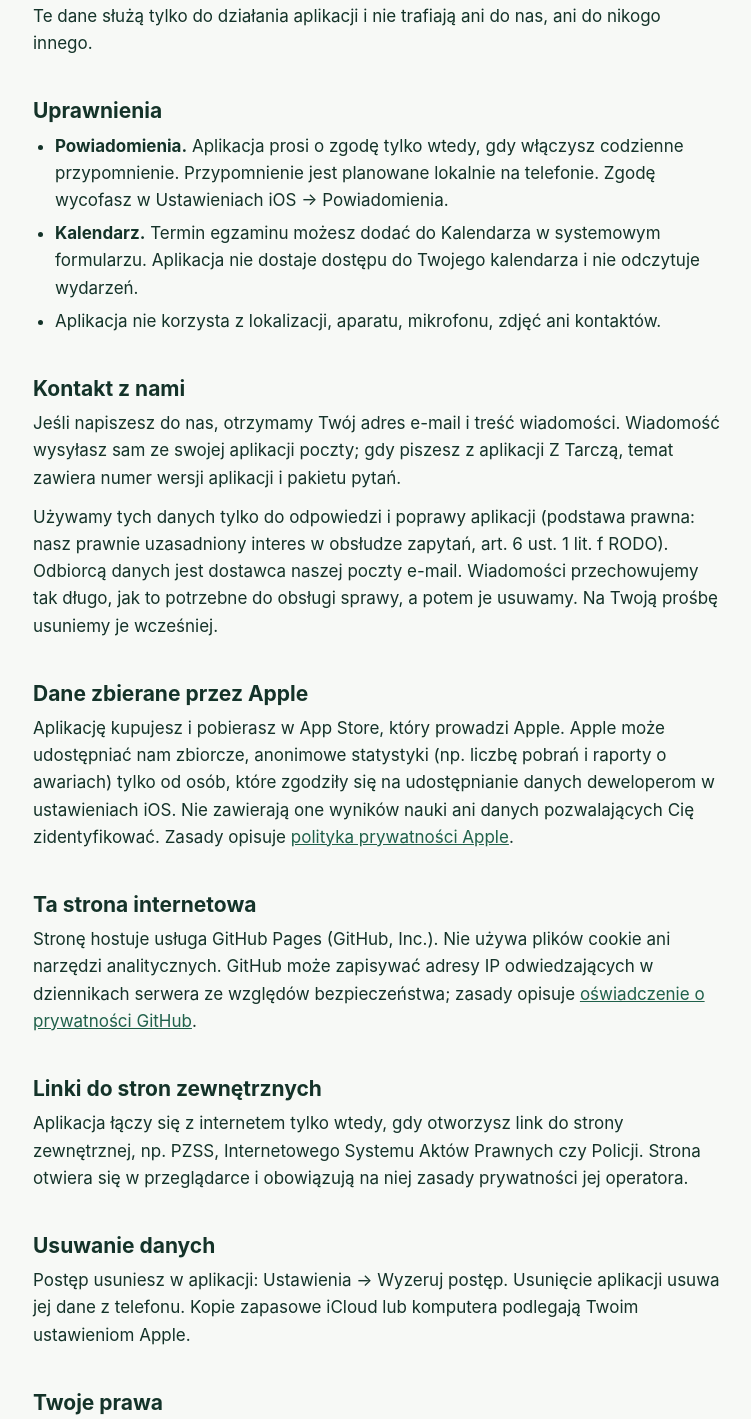
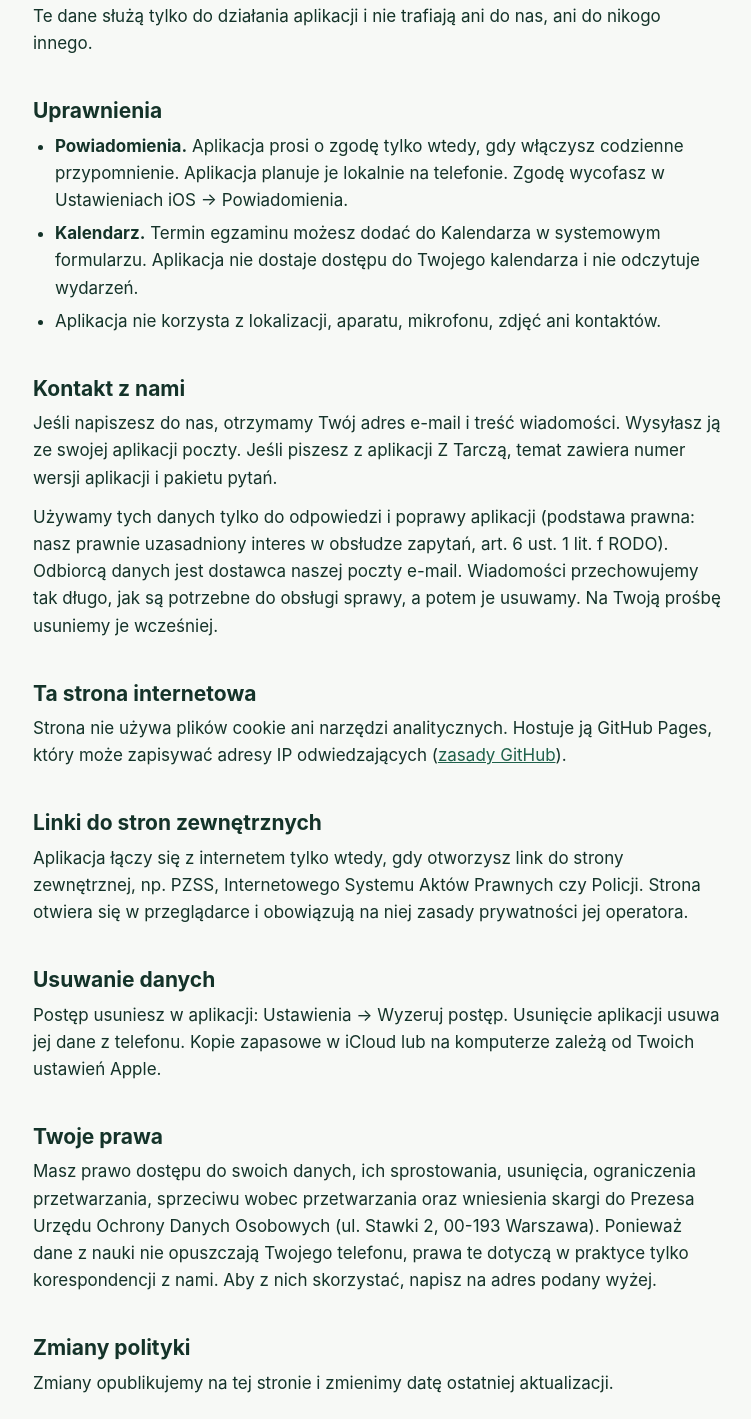
Before and after one commit to RobbTom/ztarcza, a plain HTML site: page polityka-prywatnosci.html in a window 1280 px wide. Shown: the part 796-2215 px from the top of the page, without its empty margins (263-1014 px from the left). Drawn offline with Linux system fonts and the light colour scheme.

Commit message:
Add files via upload

```diff
--- a/polityka-prywatnosci.html
+++ b/polityka-prywatnosci.html
@@ -25,7 +25,7 @@
   </nav>
 
   <main>
-    <p class="meta">Obowiązuje od: 13 listopada 2026 r.</p>
+    <p class="meta">Ostatnia aktualizacja: 13 listopada 2026 r.</p>
 
     <section class="card" aria-labelledby="skrot">
       <h2 id="skrot" style="margin-top:0">W skrócie</h2>
@@ -46,32 +46,29 @@
 
     <h2>Uprawnienia</h2>
     <ul>
-      <li><strong>Powiadomienia.</strong> Aplikacja prosi o zgodę tylko wtedy, gdy włączysz codzienne przypomnienie. Przypomnienie jest planowane lokalnie na telefonie. Zgodę wycofasz w Ustawieniach iOS → Powiadomienia.</li>
+      <li><strong>Powiadomienia.</strong> Aplikacja prosi o zgodę tylko wtedy, gdy włączysz codzienne przypomnienie. Aplikacja planuje je lokalnie na telefonie. Zgodę wycofasz w Ustawieniach iOS → Powiadomienia.</li>
       <li><strong>Kalendarz.</strong> Termin egzaminu możesz dodać do Kalendarza w systemowym formularzu. Aplikacja nie dostaje dostępu do Twojego kalendarza i nie odczytuje wydarzeń.</li>
       <li>Aplikacja nie korzysta z lokalizacji, aparatu, mikrofonu, zdjęć ani kontaktów.</li>
     </ul>
 
     <h2>Kontakt z nami</h2>
-    <p>Jeśli napiszesz do nas, otrzymamy Twój adres e-mail i treść wiadomości. Wiadomość wysyłasz sam ze swojej aplikacji poczty; gdy piszesz z aplikacji Z Tarczą, temat zawiera numer wersji aplikacji i pakietu pytań.</p>
-    <p>Używamy tych danych tylko do odpowiedzi i poprawy aplikacji (podstawa prawna: nasz prawnie uzasadniony interes w obsłudze zapytań, art. 6 ust. 1 lit. f RODO). Odbiorcą danych jest dostawca naszej poczty e-mail. Wiadomości przechowujemy tak długo, jak to potrzebne do obsługi sprawy, a potem je usuwamy. Na Twoją prośbę usuniemy je wcześniej.</p>
-
-    <h2>Dane zbierane przez Apple</h2>
-    <p>Aplikację kupujesz i pobierasz w App Store, który prowadzi Apple. Apple może udostępniać nam zbiorcze, anonimowe statystyki (np. liczbę pobrań i raporty o awariach) tylko od osób, które zgodziły się na udostępnianie danych deweloperom w ustawieniach iOS. Nie zawierają one wyników nauki ani danych pozwalających Cię zidentyfikować. Zasady opisuje <a href="https://www.apple.com/pl/legal/privacy/">polityka prywatności Apple</a>.</p>
+    <p>Jeśli napiszesz do nas, otrzymamy Twój adres e-mail i treść wiadomości. Wysyłasz ją ze swojej aplikacji poczty. Jeśli piszesz z aplikacji Z Tarczą, temat zawiera numer wersji aplikacji i pakietu pytań.</p>
+    <p>Używamy tych danych tylko do odpowiedzi i poprawy aplikacji (podstawa prawna: nasz prawnie uzasadniony interes w obsłudze zapytań, art. 6 ust. 1 lit. f RODO). Odbiorcą danych jest dostawca naszej poczty e-mail. Wiadomości przechowujemy tak długo, jak są potrzebne do obsługi sprawy, a potem je usuwamy. Na Twoją prośbę usuniemy je wcześniej.</p>
 
     <h2>Ta strona internetowa</h2>
-    <p>Stronę hostuje usługa GitHub Pages (GitHub, Inc.). Nie używa plików cookie ani narzędzi analitycznych. GitHub może zapisywać adresy IP odwiedzających w dziennikach serwera ze względów bezpieczeństwa; zasady opisuje <a href="https://docs.github.com/en/site-policy/privacy-policies/github-general-privacy-statement">oświadczenie o prywatności GitHub</a>.</p>
+    <p>Strona nie używa plików cookie ani narzędzi analitycznych. Hostuje ją GitHub Pages, który może zapisywać adresy IP odwiedzających (<a href="https://docs.github.com/en/site-policy/privacy-policies/github-general-privacy-statement">zasady GitHub</a>).</p>
 
     <h2>Linki do stron zewnętrznych</h2>
     <p>Aplikacja łączy się z internetem tylko wtedy, gdy otworzysz link do strony zewnętrznej, np. PZSS, Internetowego Systemu Aktów Prawnych czy Policji. Strona otwiera się w przeglądarce i obowiązują na niej zasady prywatności jej operatora.</p>
 
     <h2>Usuwanie danych</h2>
-    <p>Postęp usuniesz w aplikacji: Ustawienia → Wyzeruj postęp. Usunięcie aplikacji usuwa jej dane z telefonu. Kopie zapasowe iCloud lub komputera podlegają Twoim ustawieniom Apple.</p>
+    <p>Postęp usuniesz w aplikacji: Ustawienia → Wyzeruj postęp. Usunięcie aplikacji usuwa jej dane z telefonu. Kopie zapasowe w iCloud lub na komputerze zależą od Twoich ustawień Apple.</p>
 
     <h2>Twoje prawa</h2>
     <p>Masz prawo dostępu do swoich danych, ich sprostowania, usunięcia, ograniczenia przetwarzania, sprzeciwu wobec przetwarzania oraz wniesienia skargi do Prezesa Urzędu Ochrony Danych Osobowych (ul. Stawki 2, 00-193 Warszawa). Ponieważ dane z nauki nie opuszczają Twojego telefonu, prawa te dotyczą w praktyce tylko korespondencji z nami. Aby z nich skorzystać, napisz na adres podany wyżej.</p>
 
     <h2>Zmiany polityki</h2>
-    <p>O zmianach poinformujemy, aktualizując tę stronę i datę na górze.</p>
+    <p>Zmiany opublikujemy na tej stronie i zmienimy datę ostatniej aktualizacji.</p>
   </main>
 
   <footer>
```
Also changed, not shown: index.html (+1 -1 lines).
